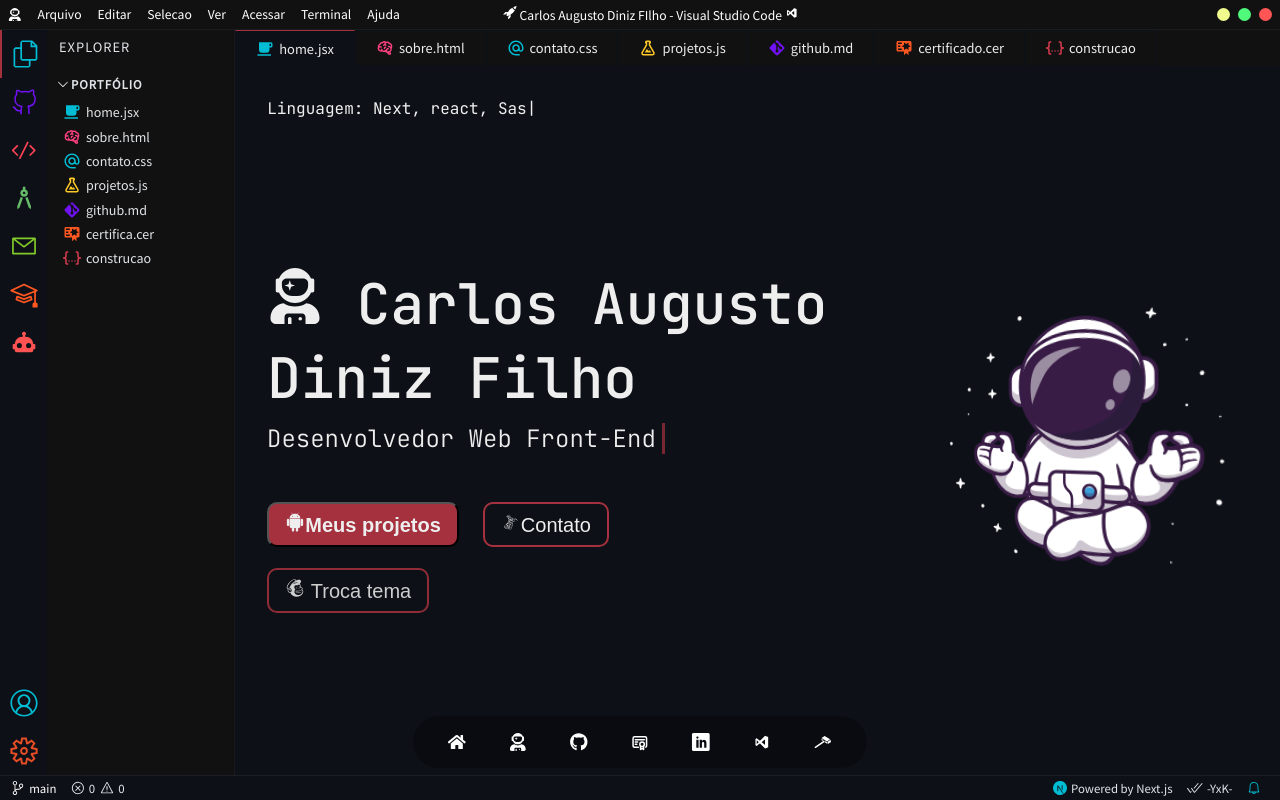
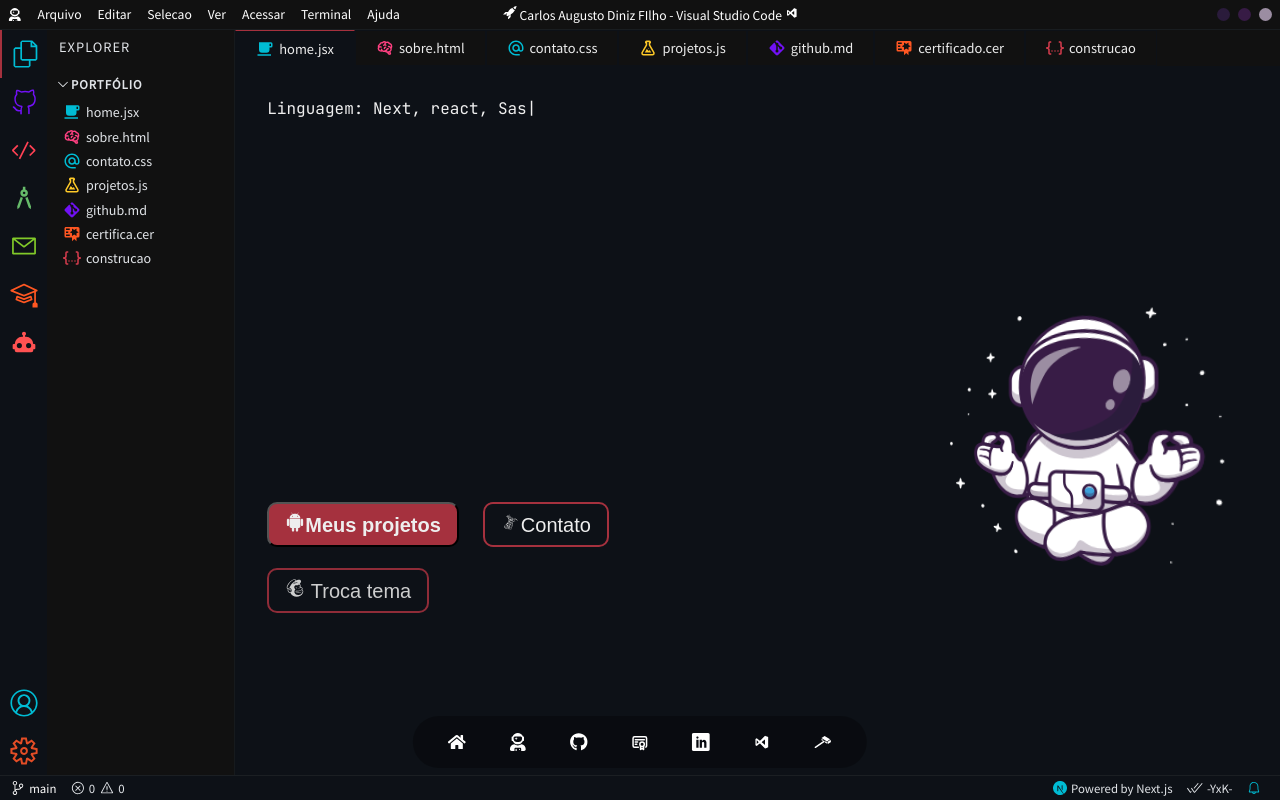
Before and after one commit to ysneshy/portfolio-carlos-filho, a Next.js app: page / in a window 1280 px wide. Built offline with nearby package versions, Linux system fonts and the light colour scheme.

Commit message:
upgrade45 :zap:

```diff
--- a/pages/index.jsx
+++ b/pages/index.jsx
@@ -25,11 +25,9 @@ export default function HomePage() {
 
   return (
     <>
-
       {!loading ? (
         <Loading />
       ) : (
-
         <Typewriter
           options={{
             strings: ['Linguagem: Next, react, Sass.', 'Portfolio em Atualização.'],
@@ -46,10 +44,12 @@ export default function HomePage() {
       <div className={styles.container}>
         <div className={styles.foreground}>
           <div className={styles.content}>
+          <Flip delay={5000} count={3}>
             <h1 className={styles.name}><FaUserAstronaut />&nbsp;Carlos Augusto Diniz Filho</h1>
-            <Swing delay={10000} count={2}>
+            </Flip>
+            <Flip delay={9000} count={2}>
               <h6 className={styles.bio}>Desenvolvedor Web Front-End</h6>
-            </Swing>
+            </Flip>
             <Link href="/projects">
               <button className={styles.button}><DiAndroid />Meus projetos</button>
             </Link>
@@ -68,7 +68,7 @@ export default function HomePage() {
           </div>
           <div className={styles.illustration}>
             <Flip delay={1000} count={3}>
-        <img src="background.svg"  width="360px" alt="software" />
+              <img src="background.svg" width="360px" alt="software" />
             </Flip>
           </div>
         </div>
--- a/styles/Titlebar.module.css
+++ b/styles/Titlebar.module.css
@@ -45,16 +45,16 @@
 }
 
 .minimize {
-  background: #f1fa8c;
+  background: #2A1B3B;
   margin-left: auto;
 }
 
 .maximize {
-  background: #50fa7b;
+  background: #371B45;
 }
 
 .close {
-  background: #ff5555;
+  background: #9B8DA2;
 }
 
 @media screen and (max-width: 900px) {
```
Lines whose indentation alone changed are shown as unchanged.
